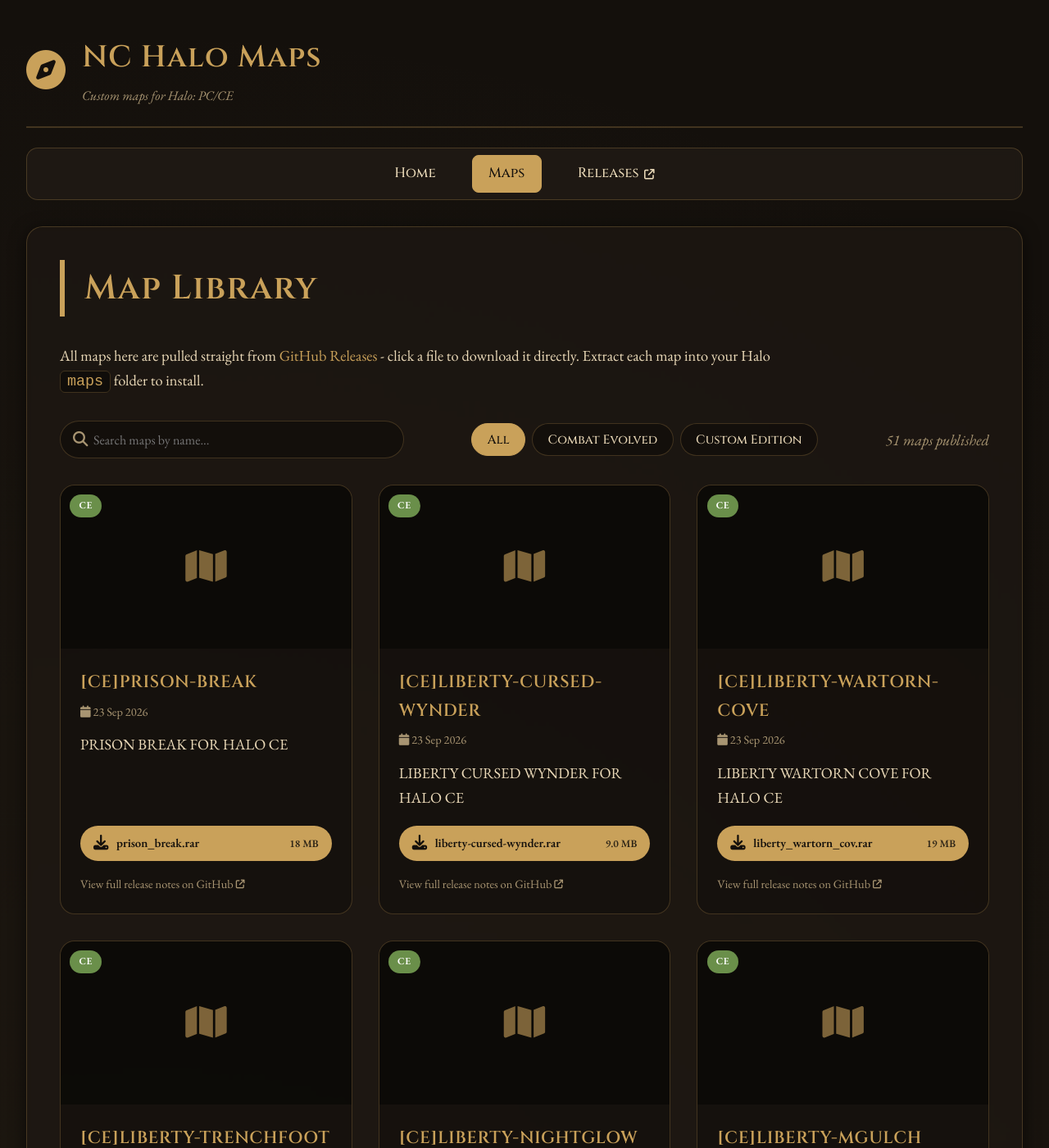
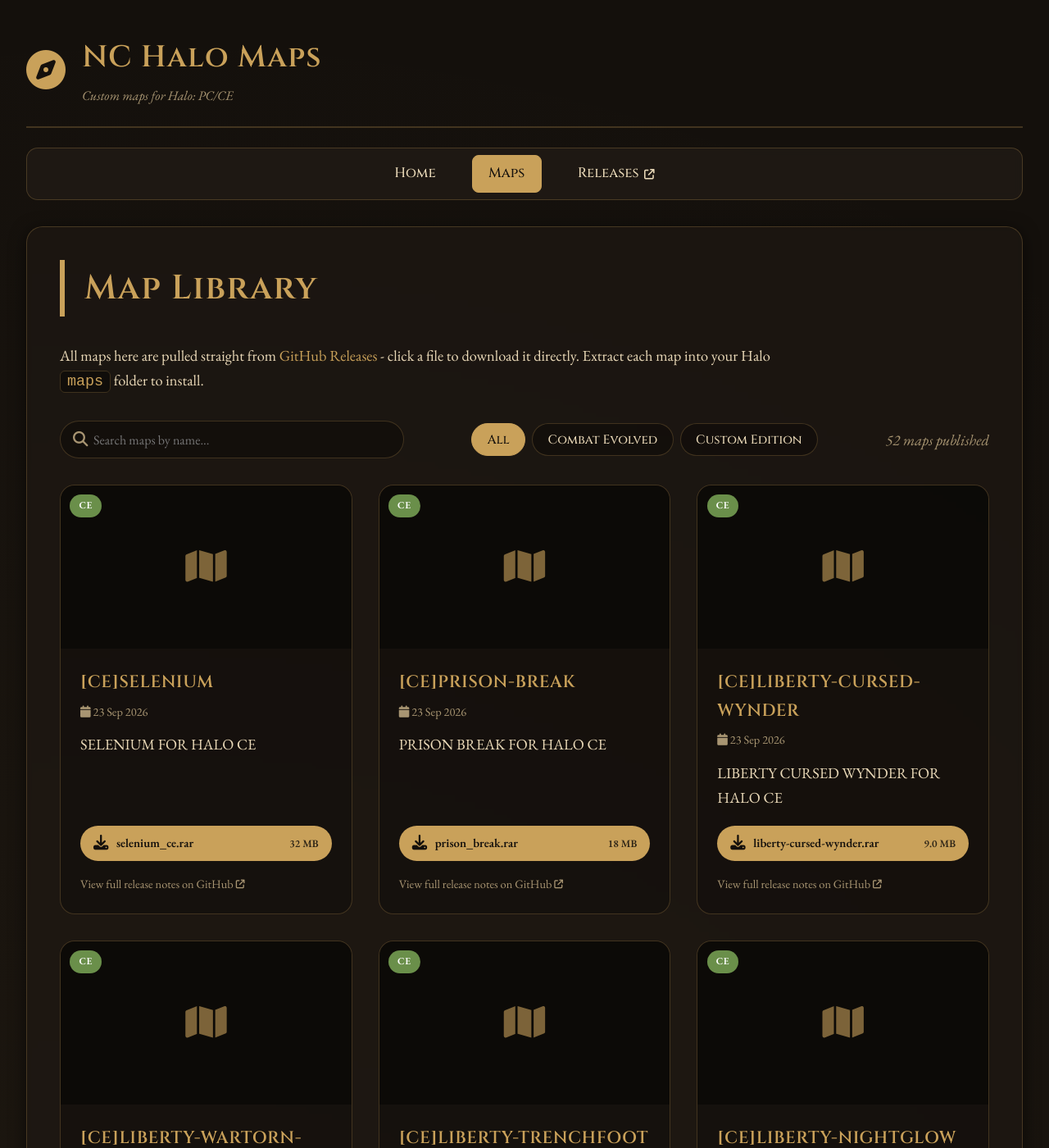
Before and after one commit to Chalwk/NC-Halo-Maps, a Jekyll site: the page built from maps.html, in a window 1280 px wide and 1400 px high. Shown: the whole window at 82% size. Built offline with Jekyll 4.4.1, drawn with Linux system fonts in a browser that asks for light colours.

Commit message:
chore: update releases data

```diff
--- a/_data/releases.json
+++ b/_data/releases.json
@@ -1,4 +1,27 @@
 [
+  {
+    "id": 394835529,
+    "tag": "CE-SELENIUM",
+    "name": "[CE]SELENIUM",
+    "body": "SELENIUM FOR HALO CE",
+    "prerelease": false,
+    "published_at": "2026-09-23T16:09:27Z",
+    "html_url": "https://github.com/nakedchick-code/NC-Halo-Maps/releases/tag/CE-SELENIUM",
+    "games": [
+      "CE"
+    ],
+    "thumbnail": null,
+    "assets": [
+      {
+        "name": "selenium_ce.rar",
+        "size": 33980741,
+        "size_human": "32 MB",
+        "download_count": 0,
+        "browser_download_url": "https://github.com/nakedchick-code/NC-Halo-Maps/releases/download/CE-SELENIUM/selenium_ce.rar",
+        "content_type": "application/x-compressed"
+      }
+    ]
+  },
   {
     "id": 394834803,
     "tag": "CE-PRISON-BREAK",
```
